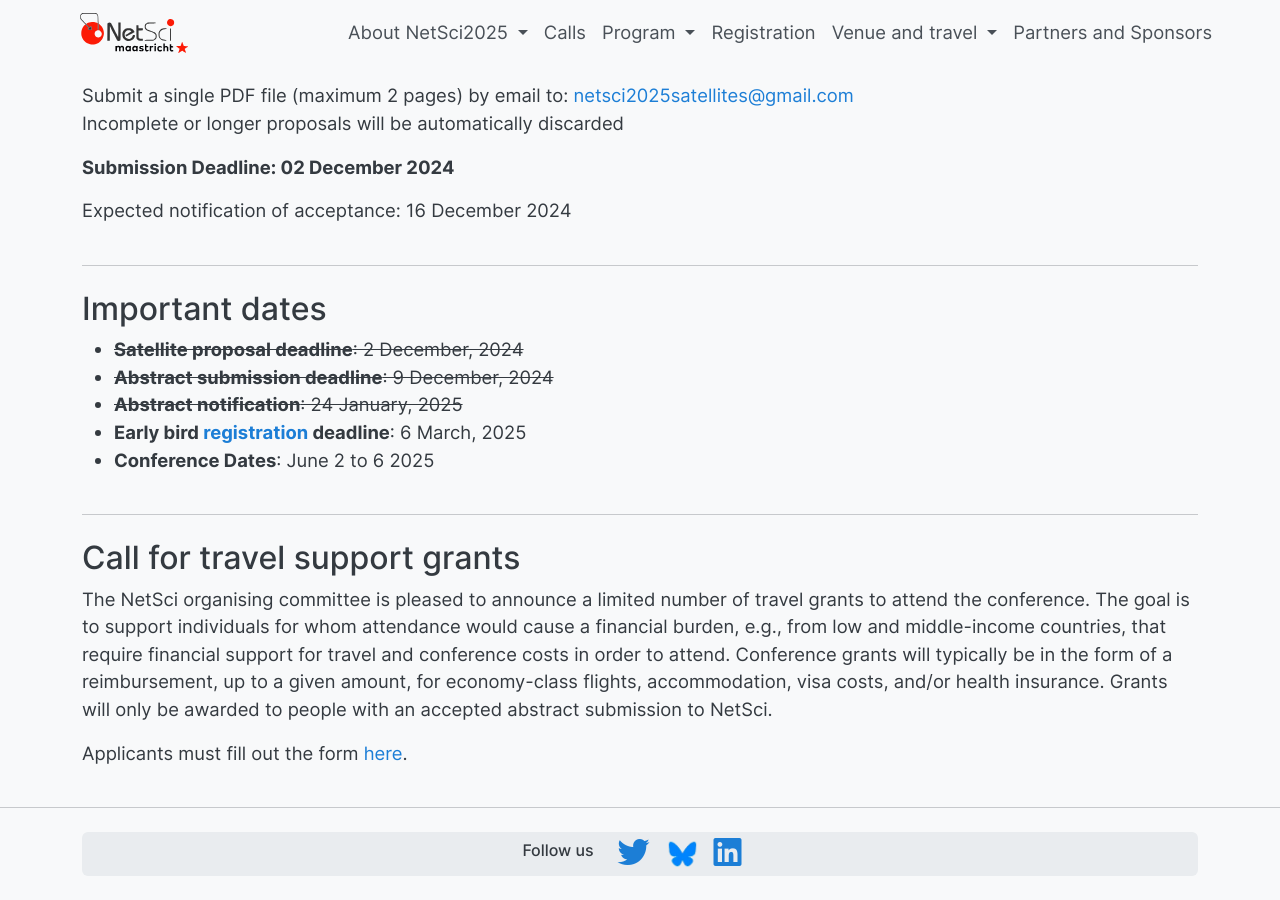
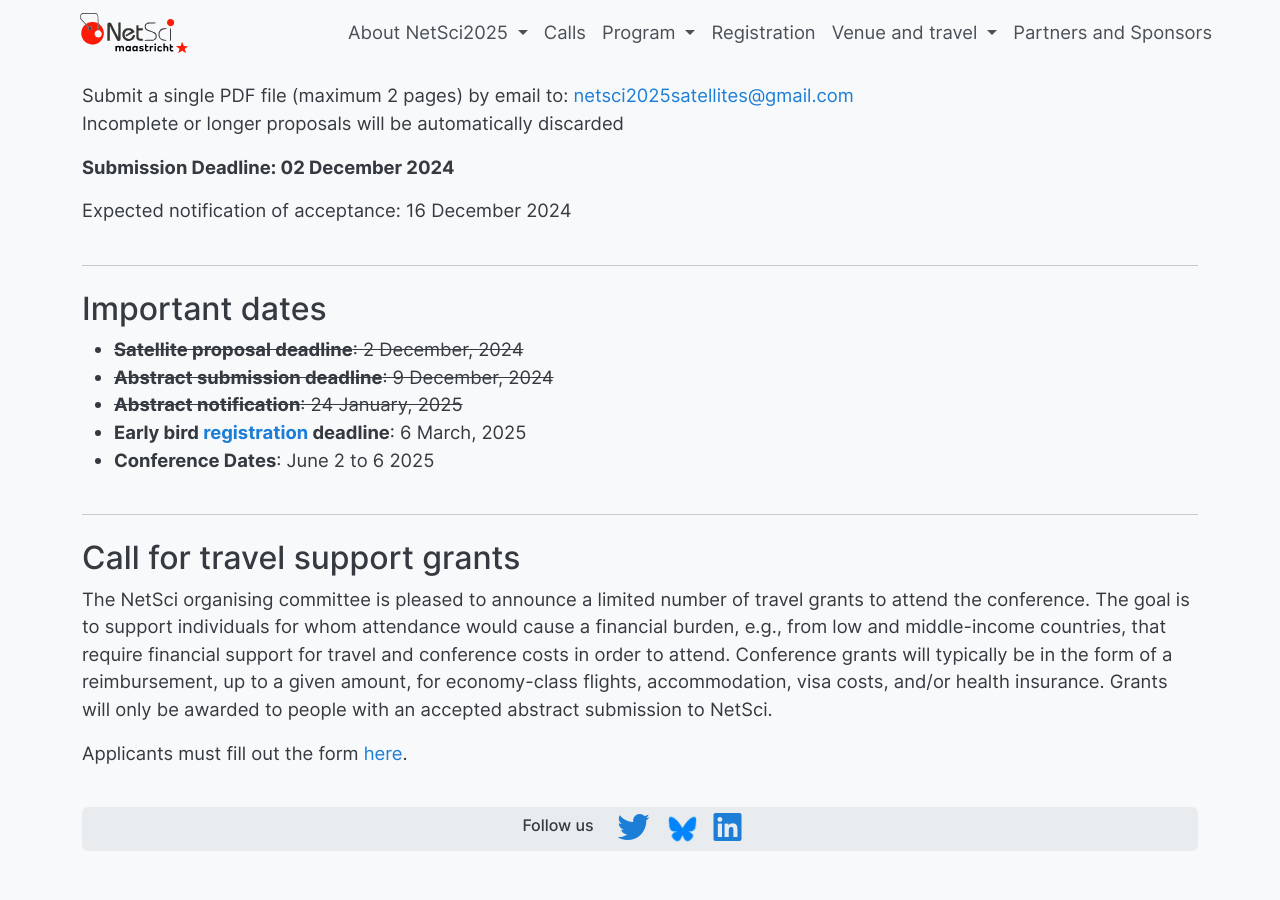
Before and after one commit to NetSci2025/netsci2025.github.io, a Jekyll site: the page built from calls.md, in a window 1280 px wide and 900 px high, scrolled down 1748 px. Built offline with Jekyll 4.4.1, drawn with Linux system fonts in a browser that asks for light colours; after the commit the page ends 2623 px from its top, so only the background shows below that.

Commit message:
Update calls.html

```diff
--- a/_layouts/calls.html
+++ b/_layouts/calls.html
@@ -141,6 +141,6 @@ document.addEventListener("DOMContentLoaded", function() {
     </div>
 </main>
 
-        <hr class="my-4">
+
 
 {% include footer.html %}
```
